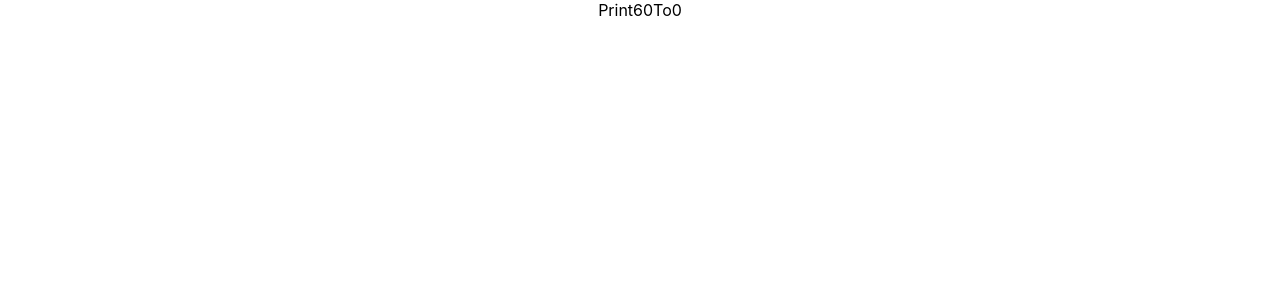
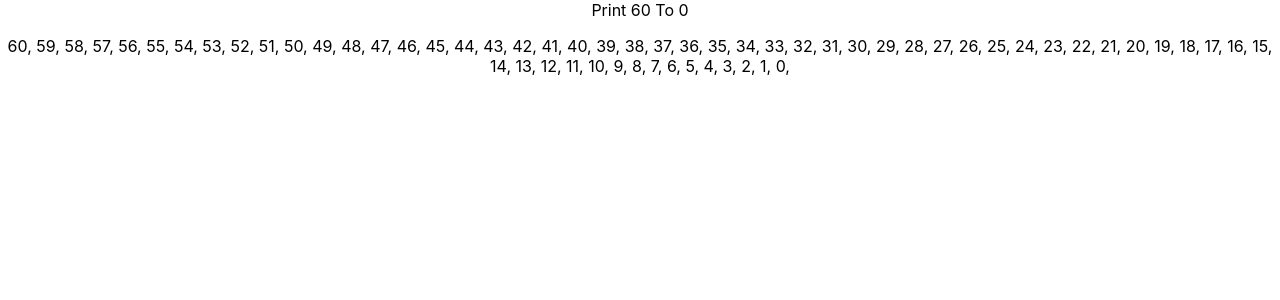
Before and after one commit to toanlehcm/HoleTex, a React (Create React App) app: page / in a window 1280 px wide. Shown: the top 300 px of the page. Built offline with nearby package versions, Linux system fonts and the light colour scheme.

Commit message:
Print to screen from 60 to 0.

```diff
--- a/src/lesson/Print60To0/index.js
+++ b/src/lesson/Print60To0/index.js
@@ -1,13 +1,25 @@
-import React from 'react';
+import React, { useState } from 'react';
+
+const getArrayNumber = () => {
+  const arrayLoop = []
+
+  for (let index = 60; index >= 0; index--) {
+    console.log(index);
+    arrayLoop.push(index)
+  }
+
+  return arrayLoop
+}
 
 function Print60To0(props) {
-  for (let index = 60; index >= 0; index--) {
-    console.log(index);
-  }
+  const [arrayNumber, setArrayNumber] = useState(getArrayNumber())
 
   return (
     <div>
-      Print60To0
+      Print 60 To 0
+      <p>
+        {arrayNumber.map((item) => (<span>{item}, </span>))}
+      </p>
     </div>
   );
 }
```
